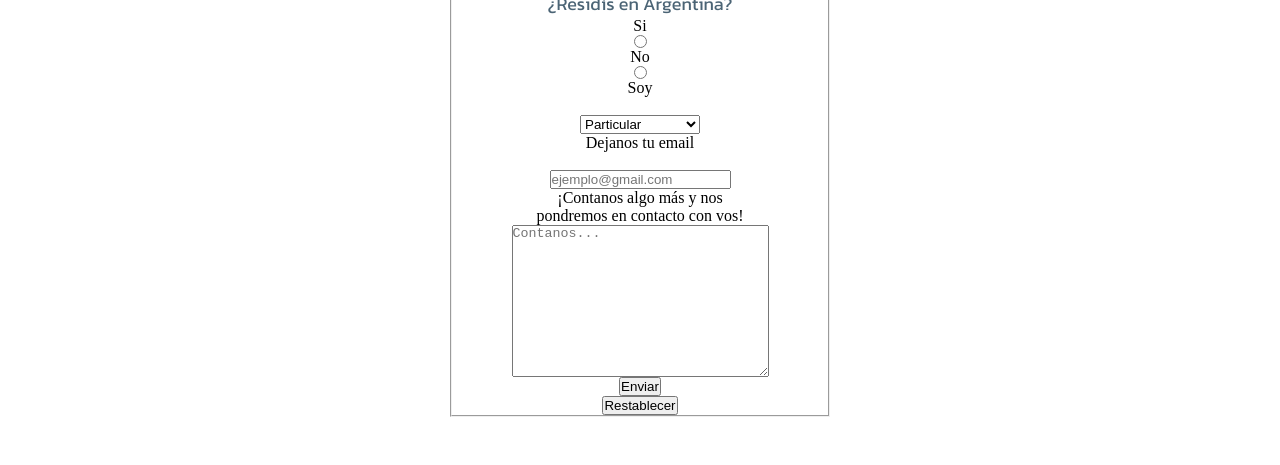
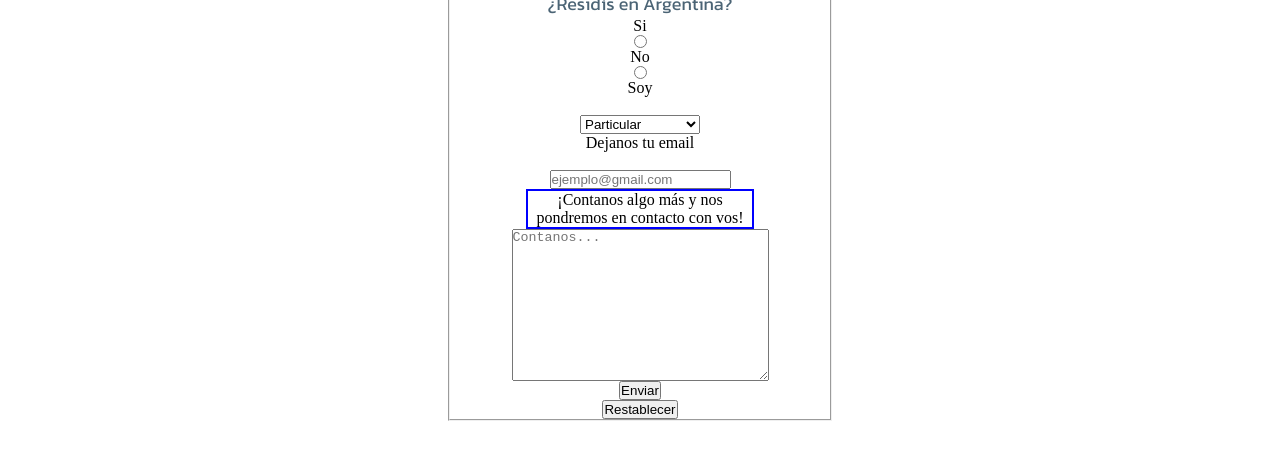
Before and after one commit to Pipipotte/Proyecto-coderhouse, a plain HTML site: page contacto.html in a window 1280 px wide. Shown: the part 227-692 px from the top of the page. Drawn offline with Linux system fonts and the light colour scheme.

Commit message:
border blue

```diff
--- a/estilo.css
+++ b/estilo.css
@@ -541,3 +541,6 @@ footer{
     width: 60%;
     text-align: center;
 }
+.divFormTexto{
+    border: blue solid 2px;
+}
```
